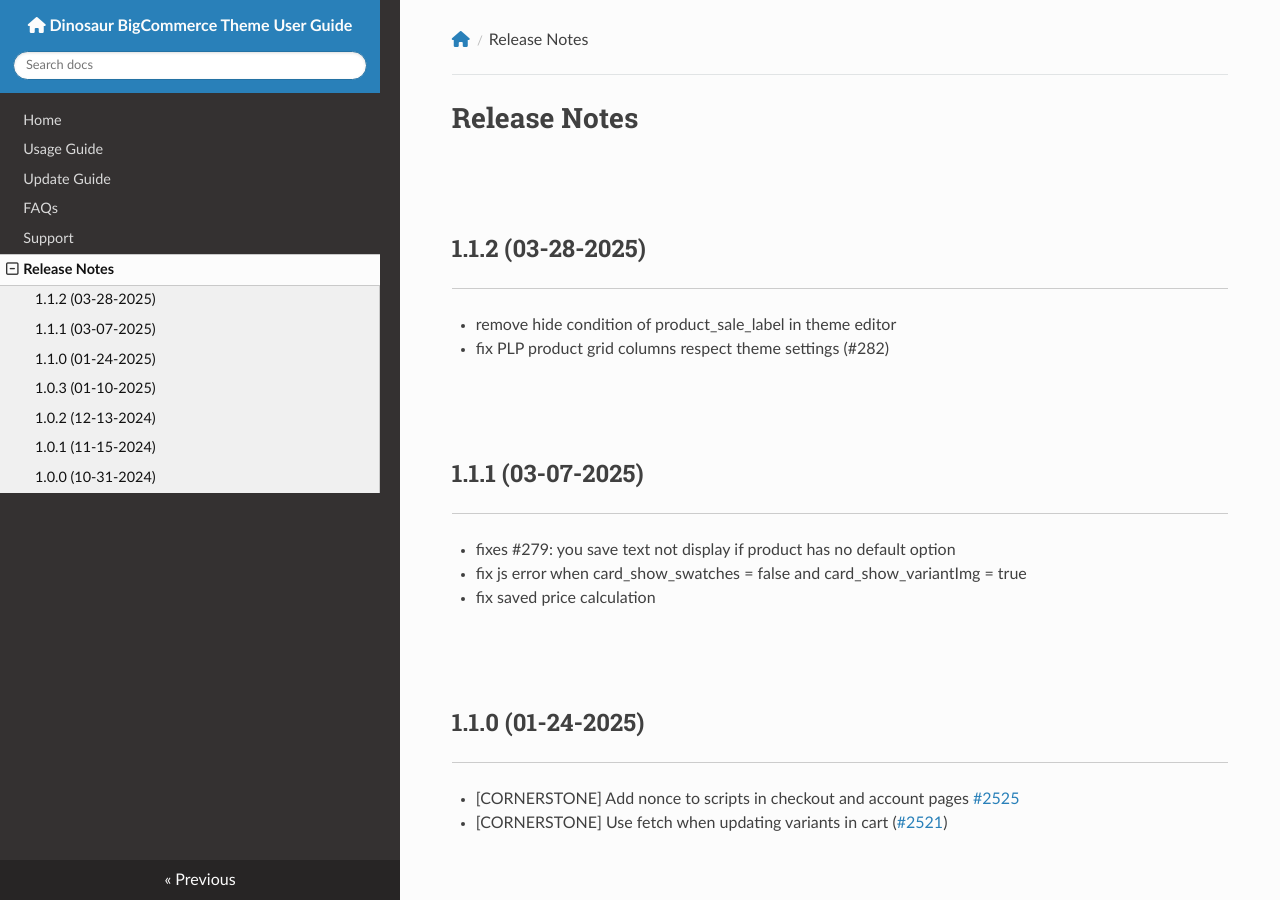
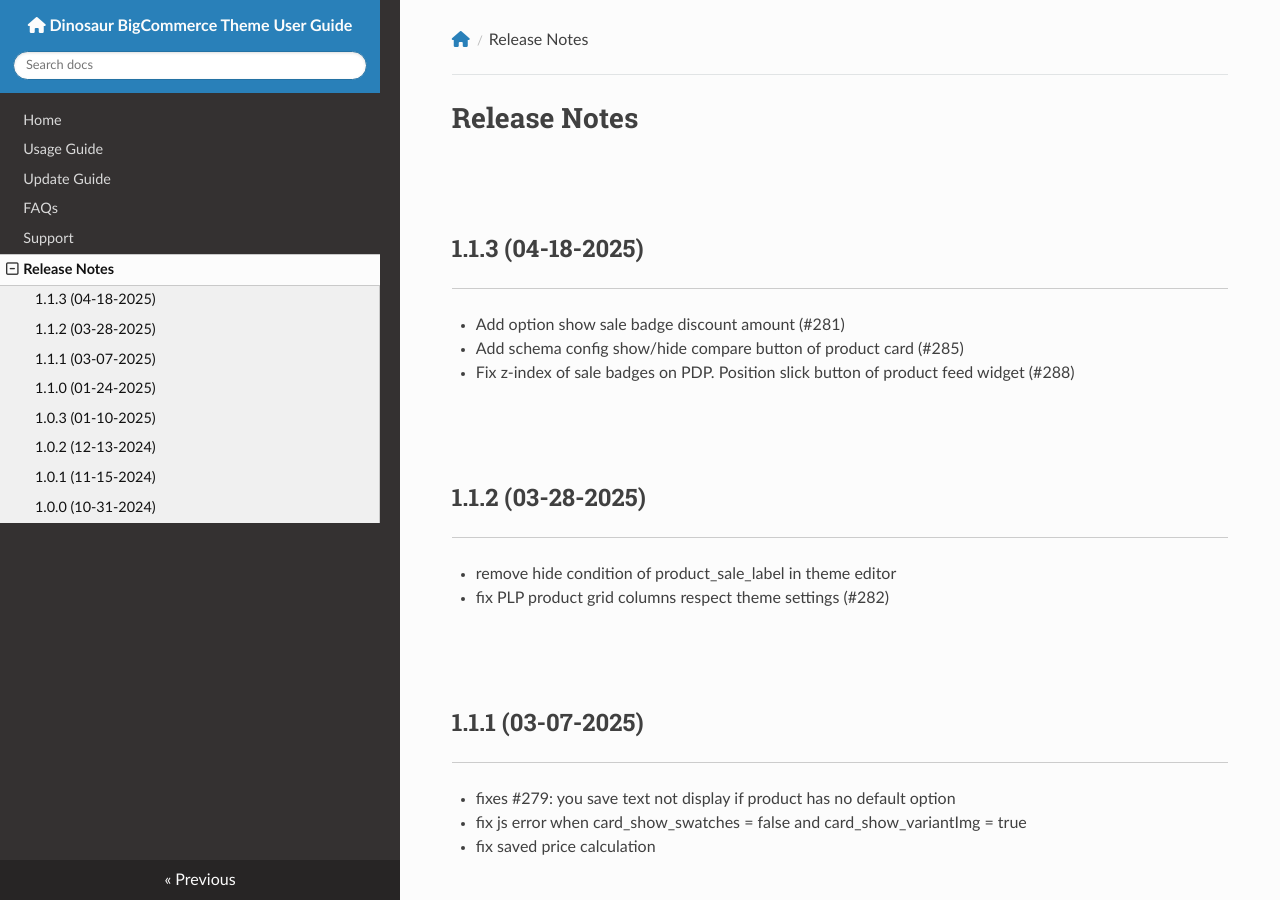
Before and after one commit to allcommerce/bc-Dinosaur-doc, an MkDocs documentation site: the page built from docs/changelog.md, in a window 1280 px wide and 900 px high. Built offline with MkDocs 1.6.1, drawn with Linux system fonts in a browser that asks for light colours; nearby versions of some CDN libraries.

Commit message:
Release 1.1.3

```diff
--- a/docs/changelog.md
+++ b/docs/changelog.md
@@ -1,4 +1,9 @@
 # Release Notes
+
+## 1.1.3 (04-18-2025)
+- Add option show sale badge discount amount (#281)
+- Add schema config show/hide compare button of product card (#285)
+- Fix z-index of sale badges on PDP. Position slick button of product feed widget (#288)
 
 ## 1.1.2 (03-28-2025)
 - remove hide condition of product_sale_label in theme editor
```
